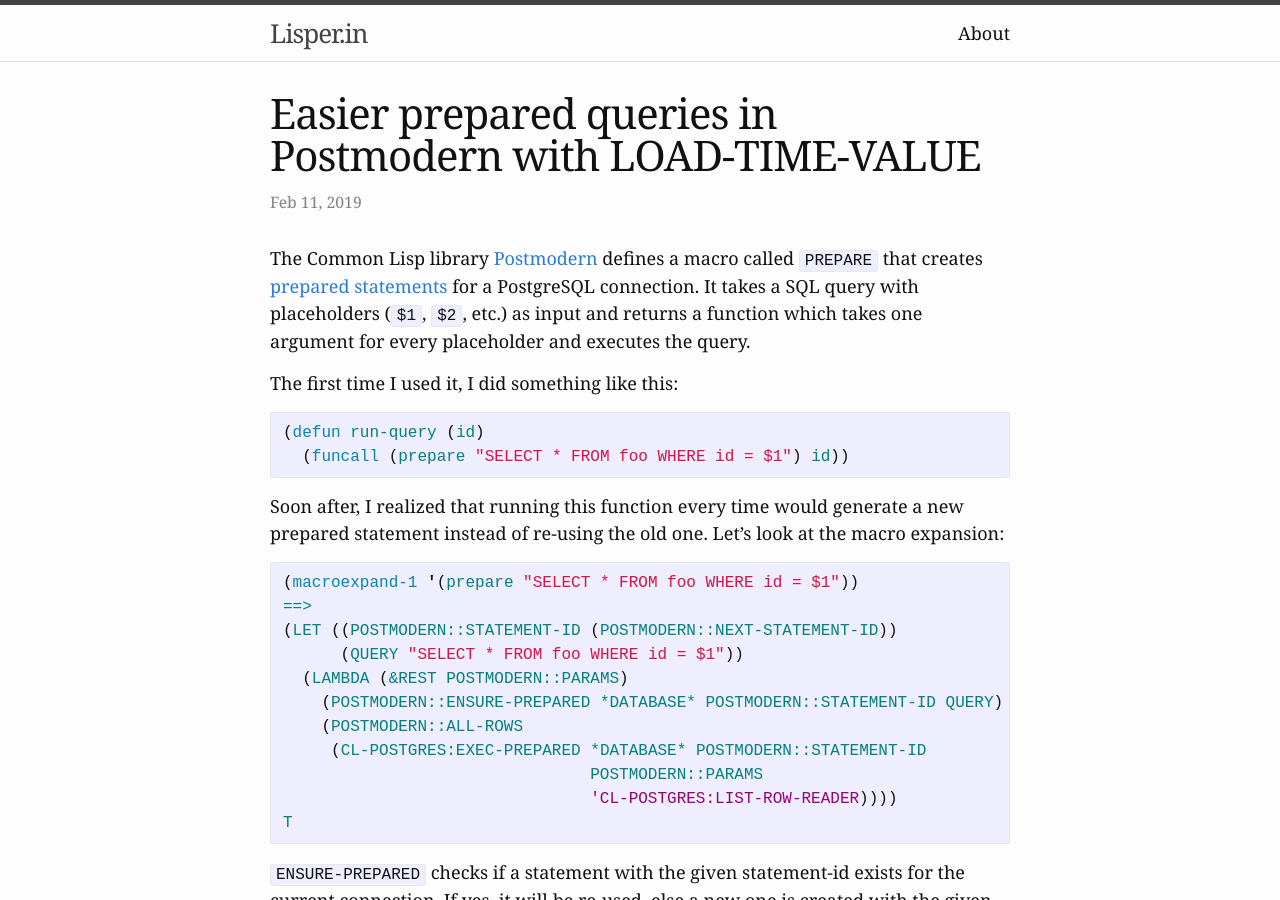
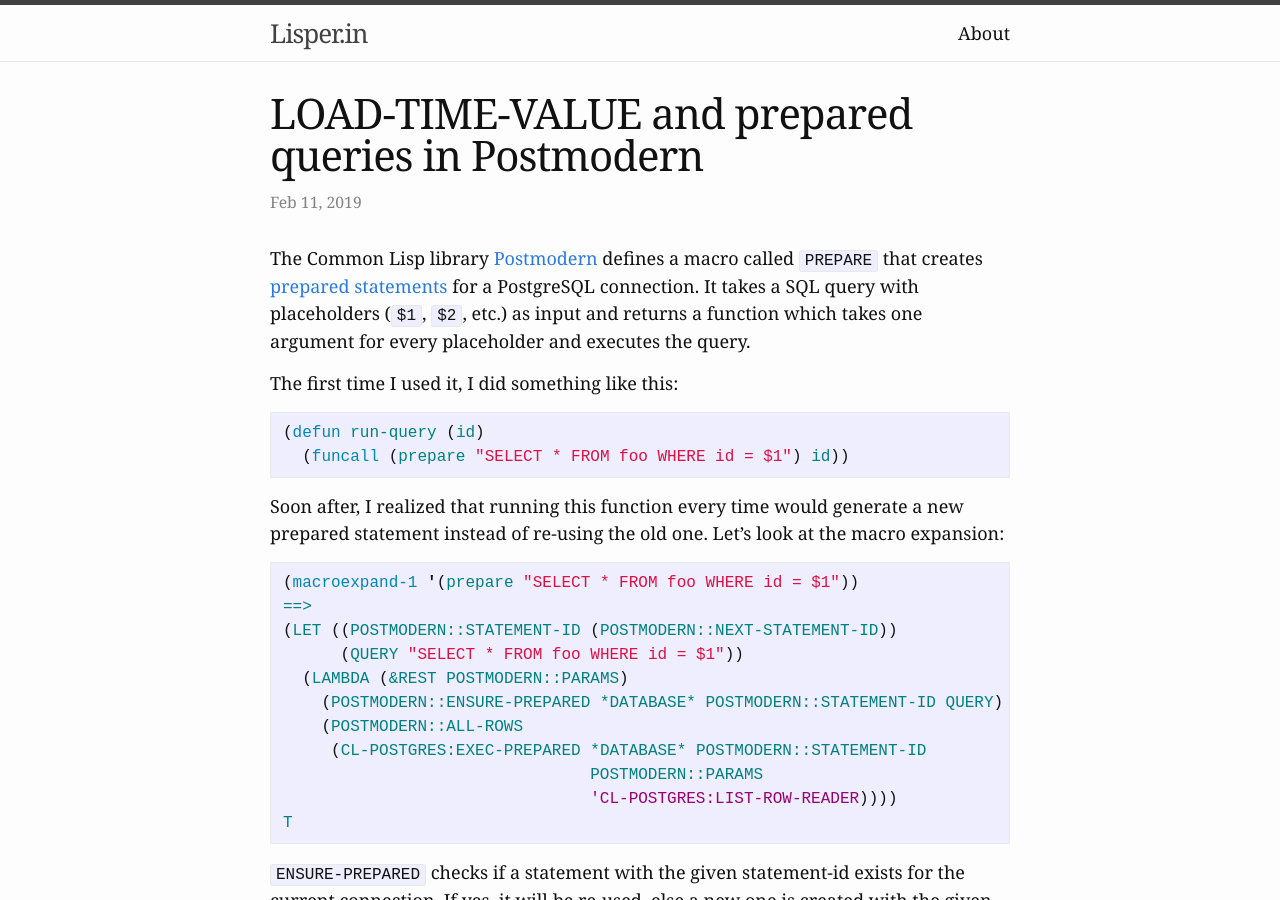
Before and after one commit to lisperin/lisperin.github.io, a Jekyll site: the page built from _posts/2019-02-11-load-time-value.md, in a window 1280 px wide and 900 px high. Built offline with Jekyll 4.4.1, drawn with Linux system fonts in a browser that asks for light colours.

Commit message:
Update title for LOAD-TIME-VALUE post

```diff
--- a/_posts/2019-02-11-load-time-value.md
+++ b/_posts/2019-02-11-load-time-value.md
@@ -1,6 +1,6 @@
 ---
 layout: post
-title: Easier prepared queries in Postmodern with LOAD-TIME-VALUE
+title: LOAD-TIME-VALUE and prepared queries in Postmodern
 permalink: /load-time-value
 category: lisp
 ---
```
